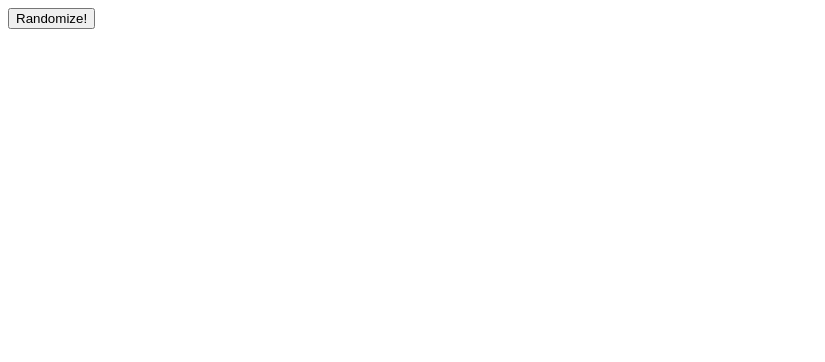
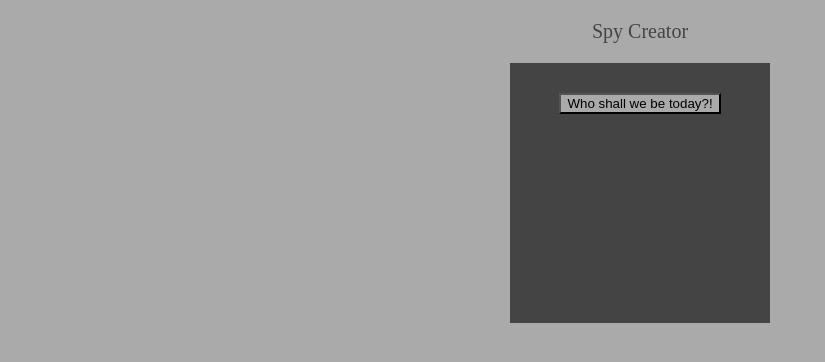
Before and after one commit to SamSunders/peerObjectJQ, a plain HTML site: page index.html in a window 1280 px wide. Shown: the whole page, without its empty margins (0-825 px from the left). Drawn offline with nearby package versions, Linux system fonts and the light colour scheme.

Commit message:
adding styles

```diff
--- a/index.html
+++ b/index.html
@@ -3,23 +3,37 @@
 	<head>
 		<meta charset="utf-8">
 		<title></title>
+		<link rel="stylesheet" type="text/css" href="styles.css">
 		<script src="https://ajax.googleapis.com/ajax/libs/jquery/1.11.3/jquery.min.js"></script>
 		<script src="prime_peer_jq_01.js" type="text/javascript"></script>
+
 		<meta name="description" content="Webpage">
 	</head>
 
 	<body>
+		<p class="spy">Spy Creator</p>
+		<div id = "content">
+			<div>
+
 		<div id="button">
-			<button id="randomize">Randomize!</button>
+			<button id="randomize">Who shall we be today?!</button>
 		</div>
 		<div id = "outputPeople">
+			<!-- The Names -->
 		</div>
 		<div id = "outputPeople1">
+			<!-- The Ages -->
 		</div>
 		<div id = "outputPeople2">
+			<!-- The Weights -->
 		</div>
 		<div id = "outputPeople3">
+			<!-- The Genders -->
 		</div>
+		<div id = "goForth">
+			<!-- Message -->
+		</div>
+	</div>
 
 
 	</body>
--- a/prime_peer_jq_01.js
+++ b/prime_peer_jq_01.js
@@ -13,9 +13,10 @@ $(document).ready(function(){
 		rPerson[0] = nameGender() + " " + randomNameL;
 		rPerson[1] = randomNumber(1, 100);
 		rPerson[2] = randomNumber(1, 300);
+		rPerson[4] = $("#goForth");
 
-		$("#outputPeople").children().remove(); $("#outputPeople1").children().remove(); $("#outputPeople2").children().remove(); $("#outputPeople3").children().remove();
-		$("#outputPeople").prepend('<p>Name: ' + rPerson[0] +'</p>'); $("#outputPeople1").prepend('<p>Age: ' + rPerson[1] +'</p>'); $("#outputPeople2").prepend('<p>Weight: ' + rPerson[2] +' pounds</p>'); $("#outputPeople3").prepend('<p>Gender: ' + rPerson[3] +'</p>');
+		$("#outputPeople").children().remove(); $("#outputPeople1").children().remove(); $("#outputPeople2").children().remove(); $("#outputPeople3").children().remove(); $("#goForth").children().remove();
+		$("#outputPeople").prepend('<p>Name: ' + rPerson[0] +'</p>'); $("#outputPeople1").prepend('<p>Age: ' + rPerson[1] +'</p>'); $("#outputPeople2").prepend('<p>Weight: ' + rPerson[2] +' pounds</p>'); $("#outputPeople3").prepend('<p>Gender: ' + rPerson[3] +'</p>');$("#goForth").prepend('<p>Now go forth with your bad self ' + rPerson[0] +'!</p>');
 
 
 	}); // ends randomize
--- /dev/null
+++ b/styles.css
@@ -0,0 +1,40 @@
+body {
+	background-color: #aaaaaa;
+
+	margin-top: 0px;
+	color: #00ee11;
+}
+
+button {
+	text-decoration: none;
+
+	}
+button {
+	color: black;
+	background-color: #aaaaaa;
+	outline: none;
+}
+button:active {
+	color: black;
+	background-color: #00ee11;
+}
+
+#content {
+	width: 200px;
+	height: 200px;
+	background-color: #444444;
+	padding: 30px;
+	text-align: center;
+	margin: 0 auto 0 auto;
+}
+
+#goForth p{
+	color: black;
+	background-color: #aaaaaa;
+}
+
+.spy {
+	color: #444;
+	text-align: center;
+	font-size: 20px;
+}
```
